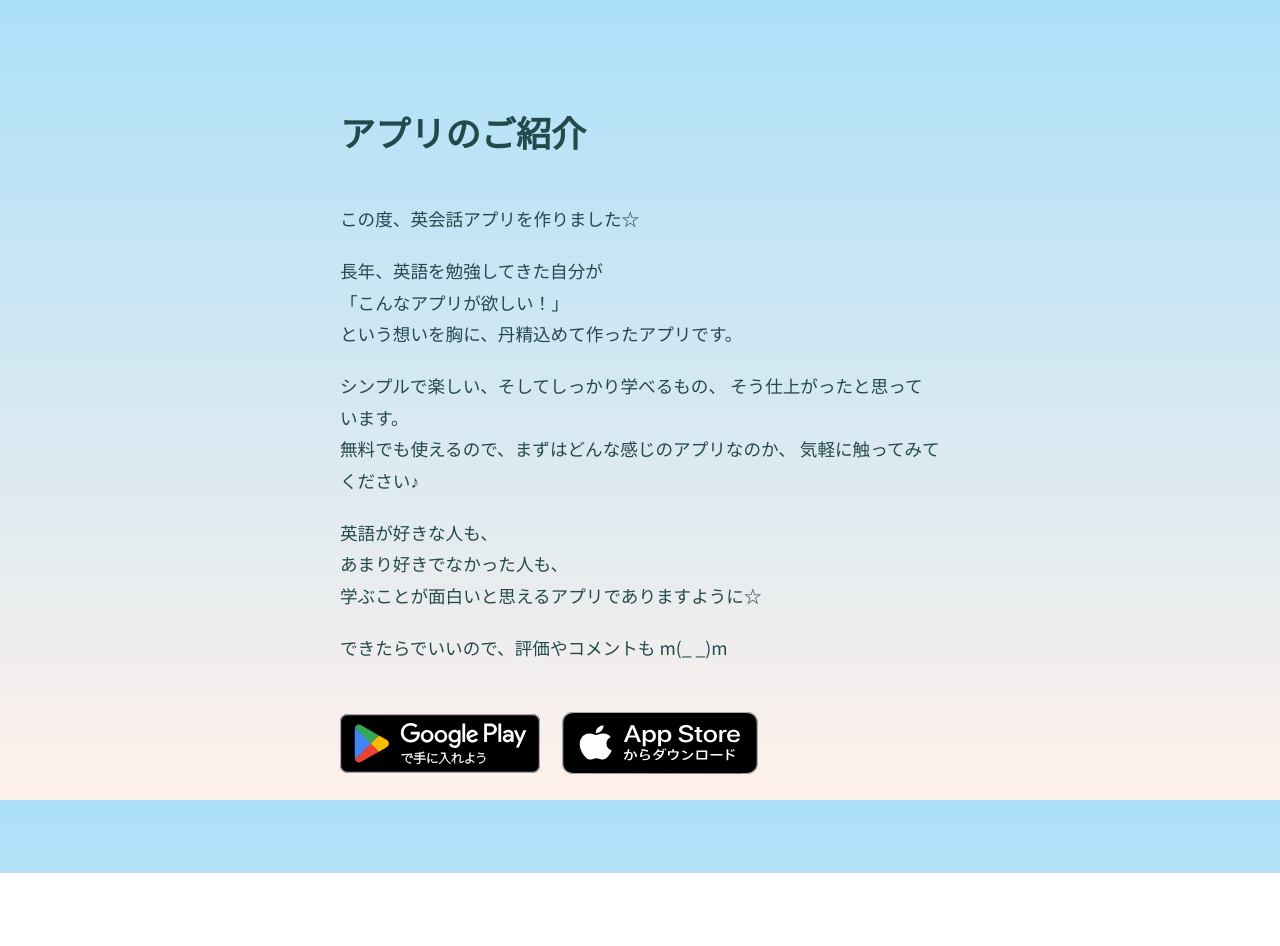
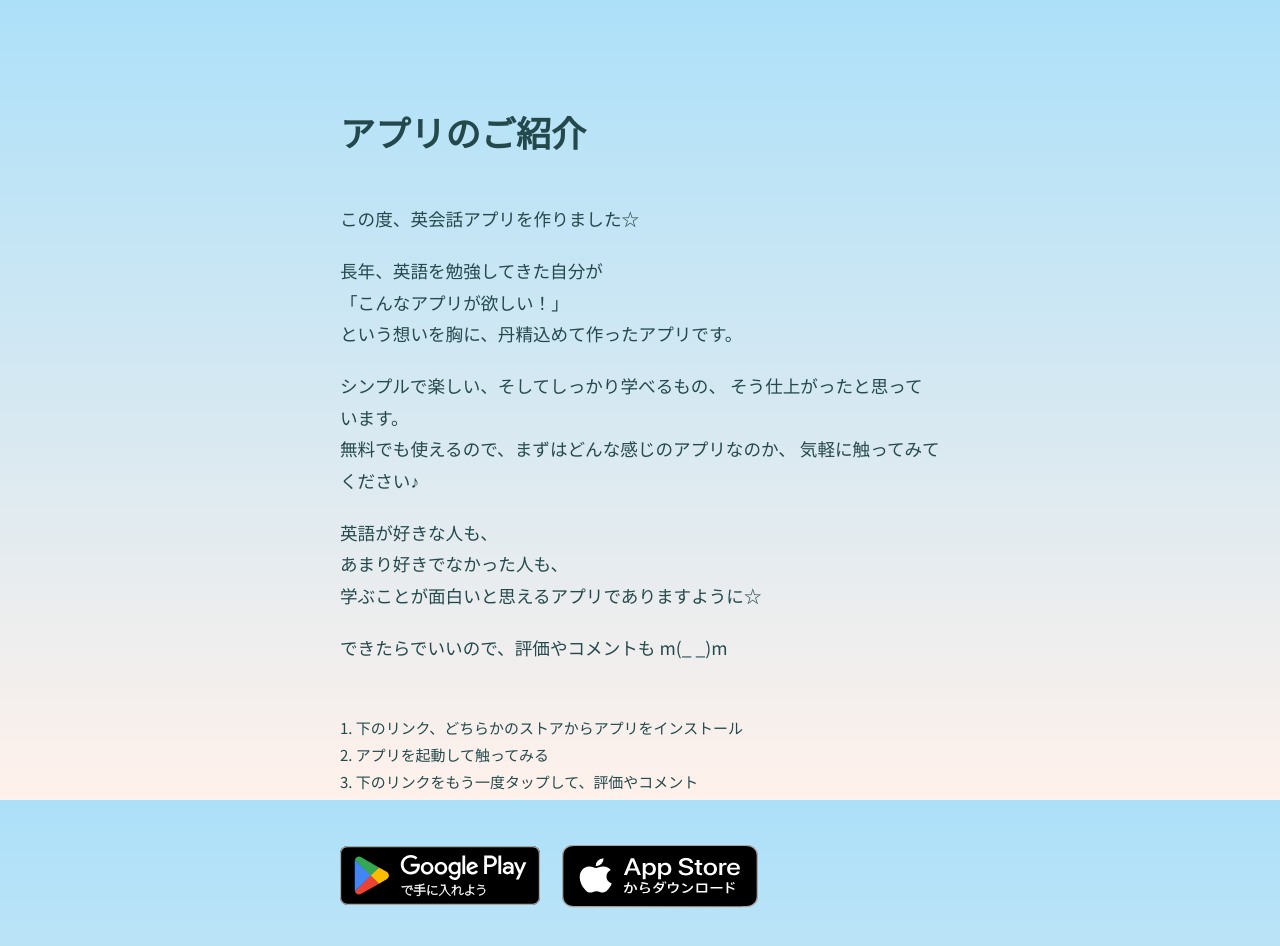
Before and after one commit to AppNestx8/FlashConvo, a plain HTML site: page introduction/index.html in a window 1280 px wide. Before the commit the page ends 873 px from the top, so only its background shows below. Drawn offline with Linux system fonts and the light colour scheme.

Commit message:
ドキュメント：　紹介ページ等の修正

```diff
--- a/introduction/index.html
+++ b/introduction/index.html
@@ -35,6 +35,12 @@
       <p>
         できたらでいいので、評価やコメントも m(_ _)m
       </p>
+      <br>
+      <p style="font-size: 0.85em;">
+        1. 下のリンク、どちらかのストアからアプリをインストール<br>
+        2. アプリを起動して触ってみる<br>
+        3. 下のリンクをもう一度タップして、評価やコメント
+      </p>
     </div>
 
     <div class="badge-section">
```
Also changed, not shown: 1 other file.
